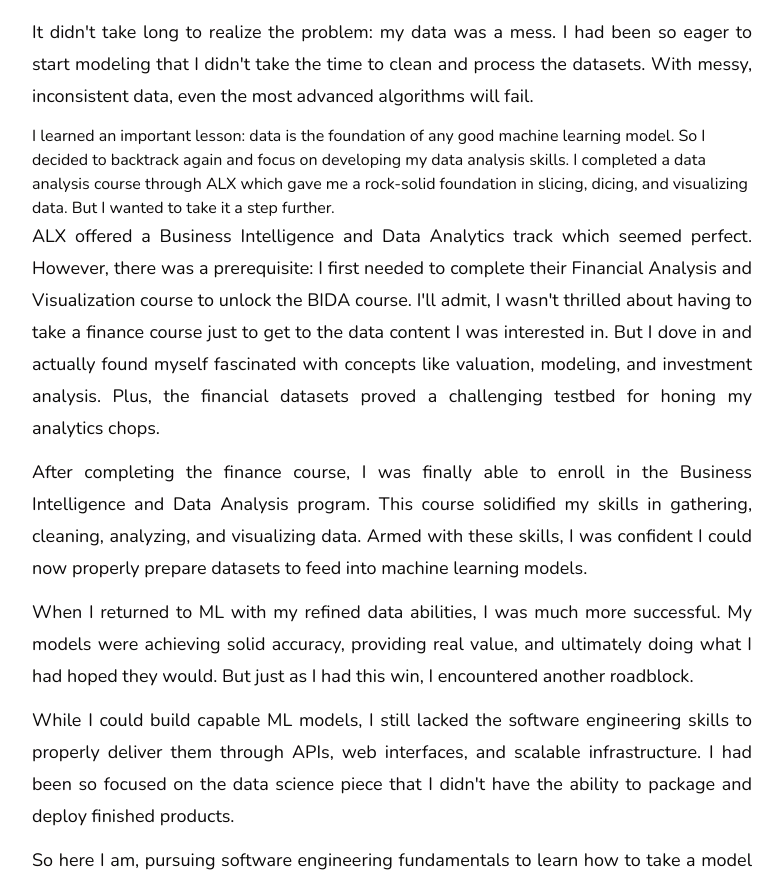
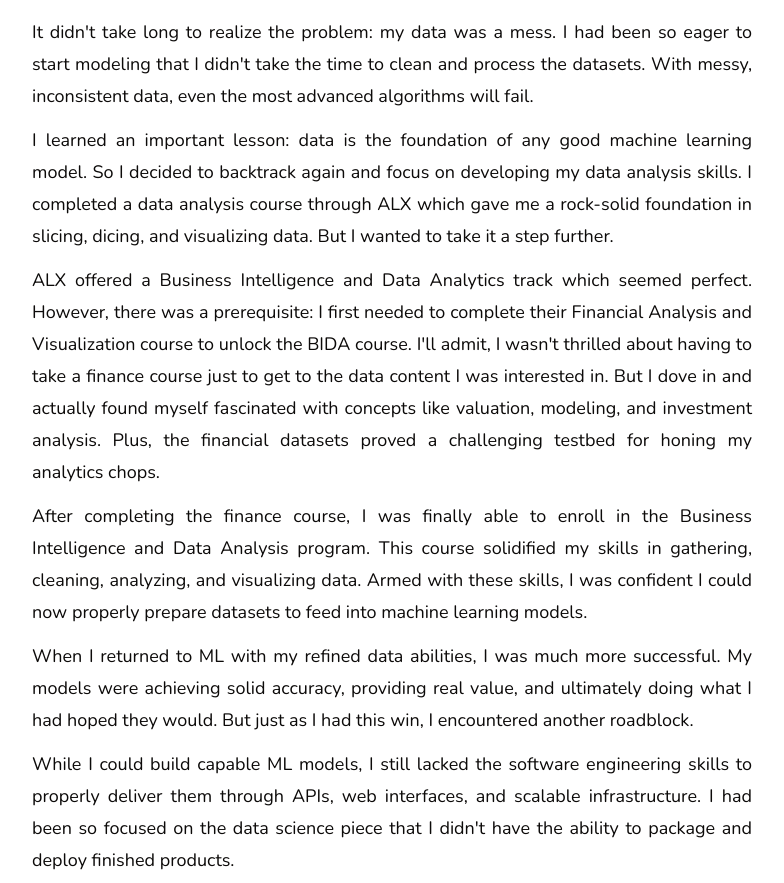
Before and after one commit to Bonkesam/portfolio-2.0, a Next.js app: page /blog in a window 1280 px wide. Shown: the part 1028-1911 px from the top of the page, without its empty margins (284-1068 px from the left). Built offline with nearby package versions, Linux system fonts and the light colour scheme.

Commit message:
Corrects the paragraph format

```diff
--- a/components/ui/full-article.tsx
+++ b/components/ui/full-article.tsx
@@ -32,7 +32,7 @@ const FullBlogArticle = () => {
       <p className='text-lg text-justify leading-8 pb-3'>
         It didn&apos;t take long to realize the problem: my data was a mess. I had been so eager to start modeling that I didn&apos;t take the time to clean and process the datasets. With messy, inconsistent data, even the most advanced algorithms will fail.
       </p>
-      <p>
+      <p className='text-lg text-justify leading-8 pb-3'>
         I learned an important lesson: data is the foundation of any good machine learning model. So I decided to backtrack again and focus on developing my data analysis skills. I completed a data analysis course through ALX which gave me a rock-solid foundation in slicing, dicing, and visualizing data. But I wanted to take it a step further.
       </p>
       <p className='text-lg text-justify leading-8 pb-3'>
```
